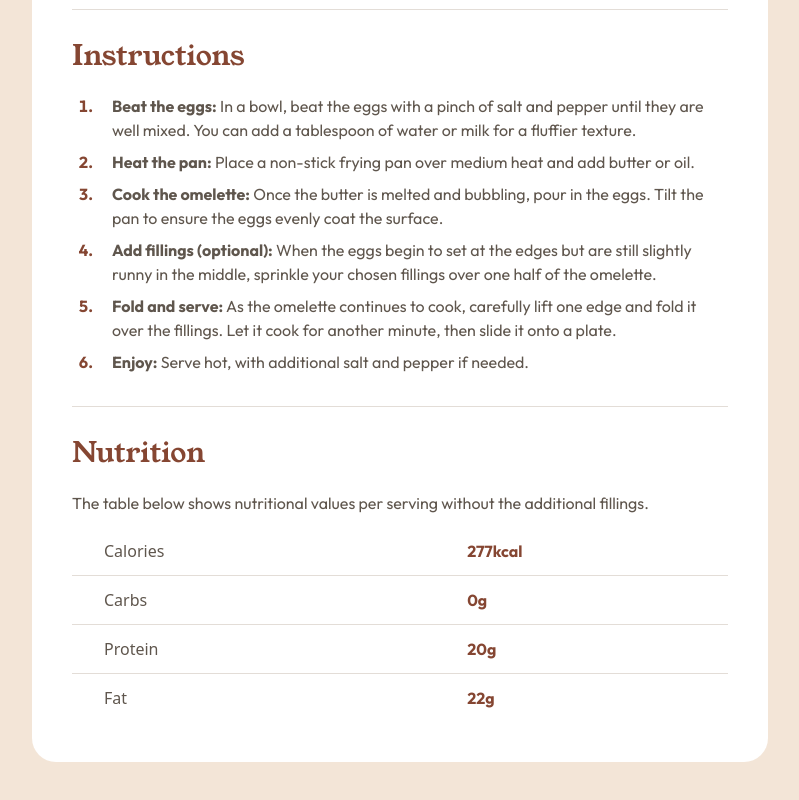
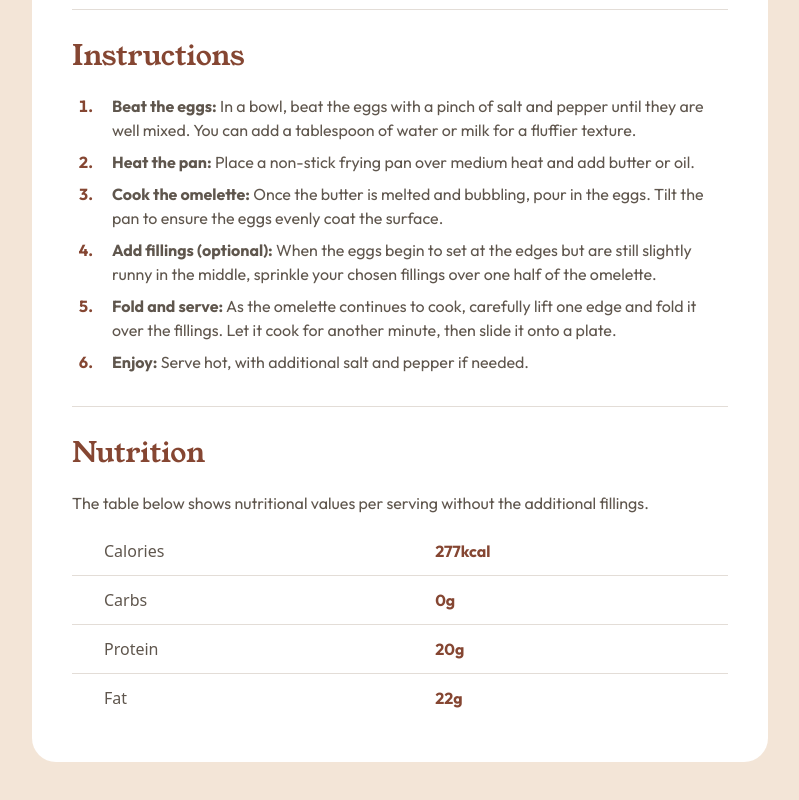
Before and after one commit to redjackfred/recipe-page, a React (Vite) app: page / in a window 1280 px wide. Shown: the part 1083-1883 px from the top of the page, without its empty margins (240-1039 px from the left). Built offline with nearby package versions, Linux system fonts and the light colour scheme.

Commit message:
fix minor layout for table

```diff
--- a/src/Recipe.tsx
+++ b/src/Recipe.tsx
@@ -98,25 +98,25 @@ export default function Recipe() {
 						<tbody>
 							<tr className="border-b border-table-line border-stone-150 px-4 w-full">
 								<td className="pb-3 pl-8 pr-4">Calories</td>
-								<td className="pb-3 pl-8 text-brown-800 text-preset-4-bold">
+								<td className="pb-3 pr-8 text-brown-800 text-preset-4-bold">
 									277kcal
 								</td>
 							</tr>
 							<tr className="border-b border-table-line border-stone-150">
 								<td className="py-3 pl-8 pr-4">Carbs</td>
-								<td className="py-3 pl-8 text-brown-800 text-preset-4-bold">
+								<td className="py-3 pr-8 text-brown-800 text-preset-4-bold">
 									0g
 								</td>
 							</tr>
 							<tr className="border-b border-table-line border-stone-150">
 								<td className="py-3 pl-8 pr-4">Protein</td>
-								<td className="py-3 pl-8 text-brown-800 text-preset-4-bold">
+								<td className="py-3 pr-8 text-brown-800 text-preset-4-bold">
 									20g
 								</td>
 							</tr>
 							<tr>
 								<td className="py-3 pl-8 pr-4">Fat</td>
-								<td className="py-3 pl-8 text-brown-800 text-preset-4-bold">
+								<td className="py-3 pr-8 text-brown-800 text-preset-4-bold">
 									22g
 								</td>
 							</tr>
```
